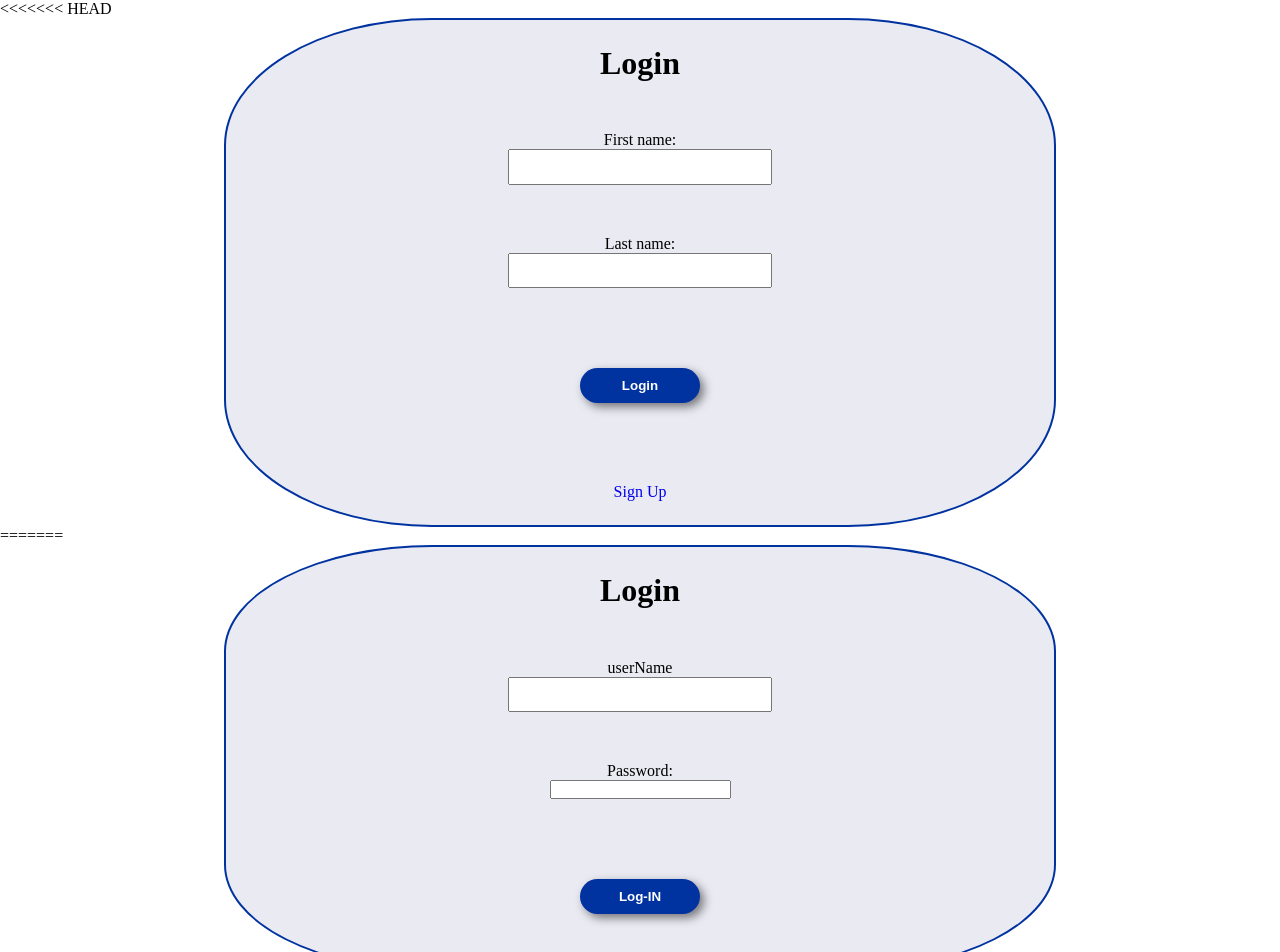
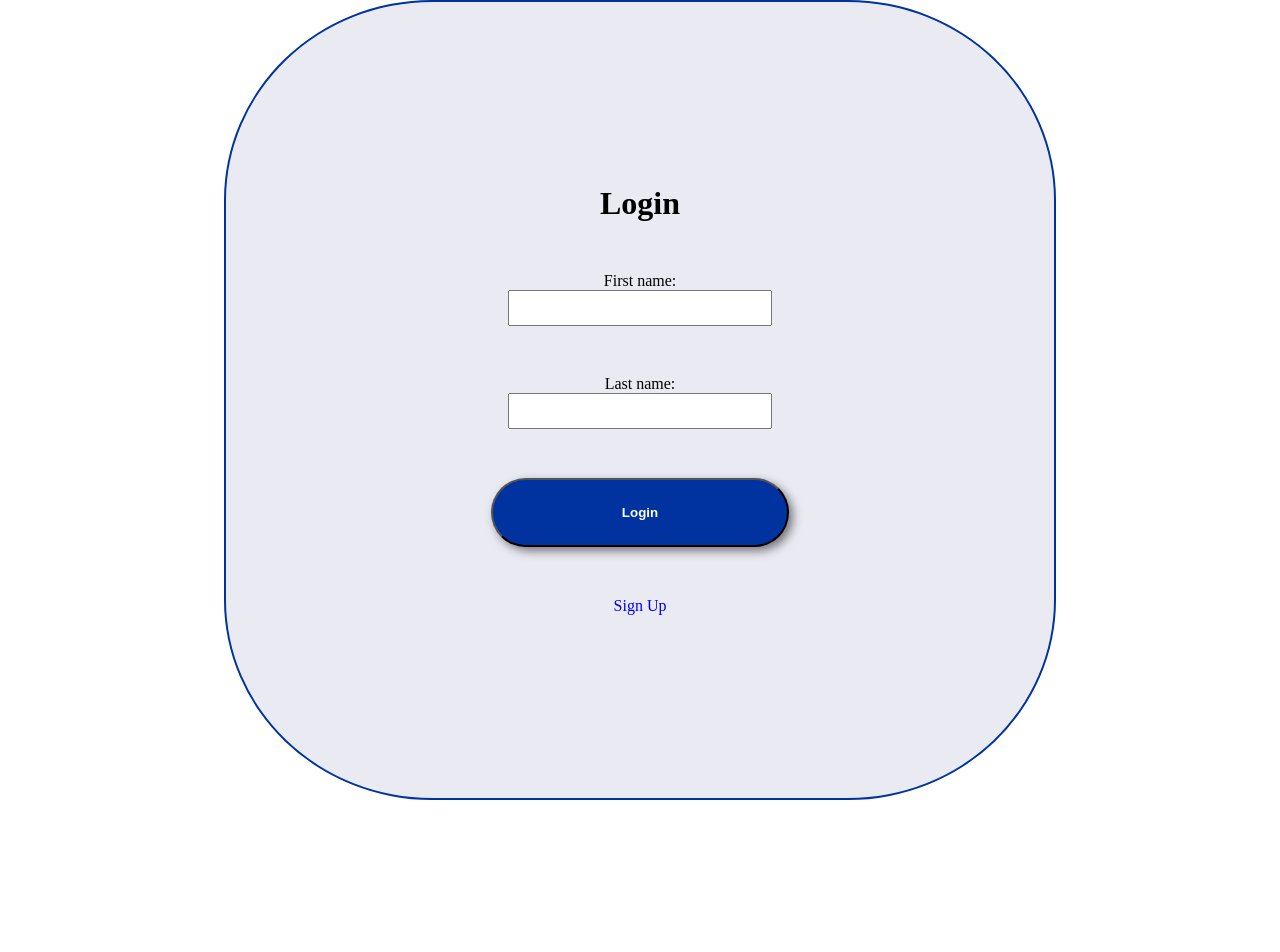
Before and after one commit to dselmer/i5-field-status, an Angular app: page / in a window 1280 px wide. Shown: the top 952 px of the page. After the commit the page ends 800 px from the top, so only its background shows below. Built offline with nearby package versions, Linux system fonts and the light colour scheme.

Commit message:
finished log in page

```diff
--- a/src/app/app.component.html
+++ b/src/app/app.component.html
@@ -1,7 +1,2 @@
 
   <app-login></app-login>
-<<<<<<< HEAD
-
-=======
-  <app-report-form></app-report-form>
->>>>>>> af017c56a63b2e0a2c6384e40ddf8b527e8c5537
--- a/src/app/login/login.component.css
+++ b/src/app/login/login.component.css
@@ -1,5 +1,4 @@
 form{
-<<<<<<< HEAD
   height: 100%;
   border:2px solid  #0033A0;
   border-radius: 25%;
@@ -50,36 +49,3 @@ a{
   text-decoration: none;
 
 }
-=======
-  border:2px solid  #0033A0;
-  height: 100%;
-  border-radius: 25%;
-  background-color: #EAEAF3;
-  display: flex;
-  flex-flow: column;
-  align-items: center;
-  justify-content: center;
-
-};
-
-form > div{
-  border: 2px solid red;
- margin: 10%;
-}
-
-input[type="submit"]{
-  appearance:none;
-  -webkit-appearance:none;
-  padding:10px;
-  border:none;
-  background-color:#0033A0;
-  color:#fff;
-  font-weight:600;
-  border-radius:5rem;
-  width:120px;
-  display:inline-block;
-  margin: 30px;
-  box-shadow:4px 4px 10px rgba(0,0,0,0.5);
-}
-
->>>>>>> af017c56a63b2e0a2c6384e40ddf8b527e8c5537
--- a/src/app/login/login.component.html
+++ b/src/app/login/login.component.html
@@ -1,4 +1,3 @@
-<<<<<<< HEAD
 <form>
   <div>
     <h1>Login</h1>
@@ -19,27 +18,3 @@
     <a href="#" >Sign Up</a>
   </div>
 </form>
-=======
-<form
-  method="post"
-
-  id="login-form"
-  class="login-form"
-  autocomplete="off"
->
-  <div>
-    <h1>Login</h1>
-  </div>
-  <div >
-    <label for="Uname">userName</label><br />
-    <input type="text" id="Uname" name="Uname" /><br />
-  </div>
-  <div>
-    <label for="passWord">Password:</label><br />
-    <input type="password" id="password" name="passWord" />
-  </div>
-  <div>
-    <input type="submit" id="submit" name="submit-btn" value = "Log-IN" />
-  </div>
-</form>
->>>>>>> af017c56a63b2e0a2c6384e40ddf8b527e8c5537
```
